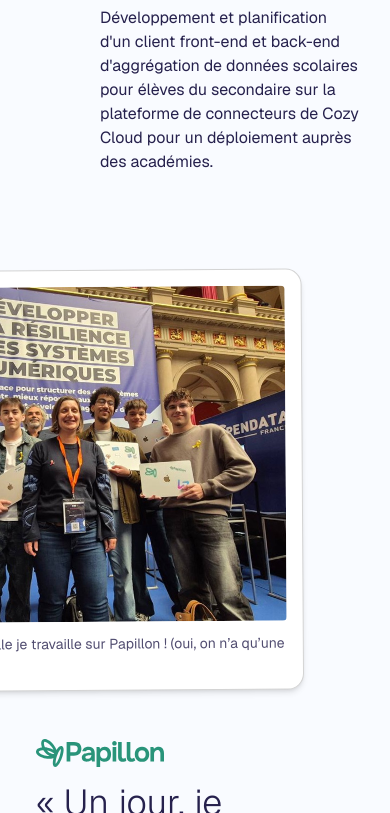
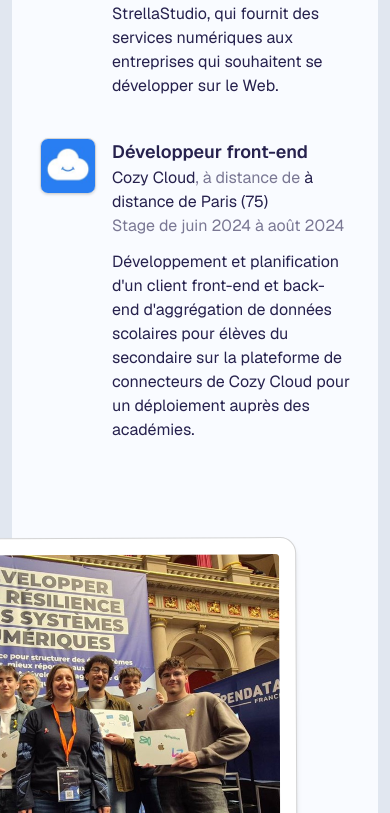
Before and after one commit to ecnivtwelve/vincelinise.com, a Next.js app: page / in a window 390 px wide. Shown: the part 5582-6395 px from the top of the page. Built offline with nearby package versions, Linux system fonts and the light colour scheme.

Commit message:
feat: Footer

```diff
--- a/app/components/Footer/Footer.tsx
+++ b/app/components/Footer/Footer.tsx
@@ -8,7 +8,7 @@
 
 export default function Footer() {
   return (
-    <footer className="w-full bg-[#26214D] text-white mh-12 min-w-0  w-full max-w-4xl rounded-2xl lg:rounded-3xl p-20 gap-10 flex flex-col overflow-hidden">
+    <footer className="w-full bg-[#26214D] text-white mh-12 min-w-0  w-full max-w-4xl rounded-2xl lg:rounded-3xl p-10 lg:p-20 gap-10 flex flex-col overflow-hidden">
       <p className="text-white text-4xl lg:text-5xl font-light">Besoin d’échanger autour d’un café ou d’un <span className="text-[#A3C7FF]">kouign-amann</span> ?</p>
 
       <div className="flex flex-col lg:grid lg:grid-cols-2 gap-4 max-w-160">
--- a/app/page.tsx
+++ b/app/page.tsx
@@ -11,7 +11,7 @@
 
 export default function Home() {
   return (
-    <div className="flex flex-col min-h-screen items-center justify-center pt-3 md:pt-5 lg:pt-12 overflow-x-hidden gap-8 pb-4">
+    <div className="flex flex-col min-h-screen items-center justify-center pt-3 md:pt-5 lg:pt-12 overflow-x-hidden gap-8 pb-4 px-3 md:px-6 lg:px-0">
       <main className="flex min-h-screen min-w-0 w-full max-w-4xl flex-col items-center justify-between p-3 md:p-6 lg:p-16 pb-12 lg:pb-16 bg-[#F9FBFF] rounded-2xl lg:rounded-3xl overflow-visible">
         <Hero />
         <Projects />
```
